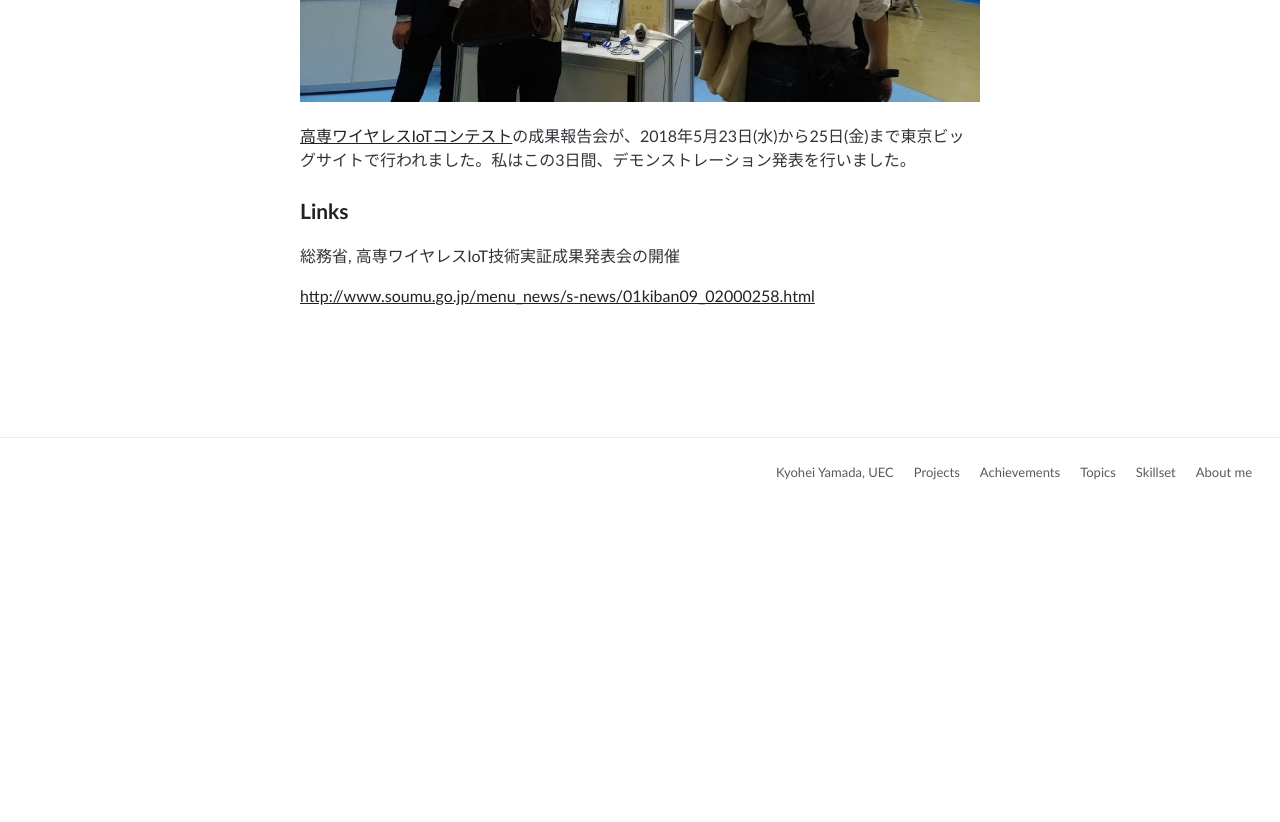
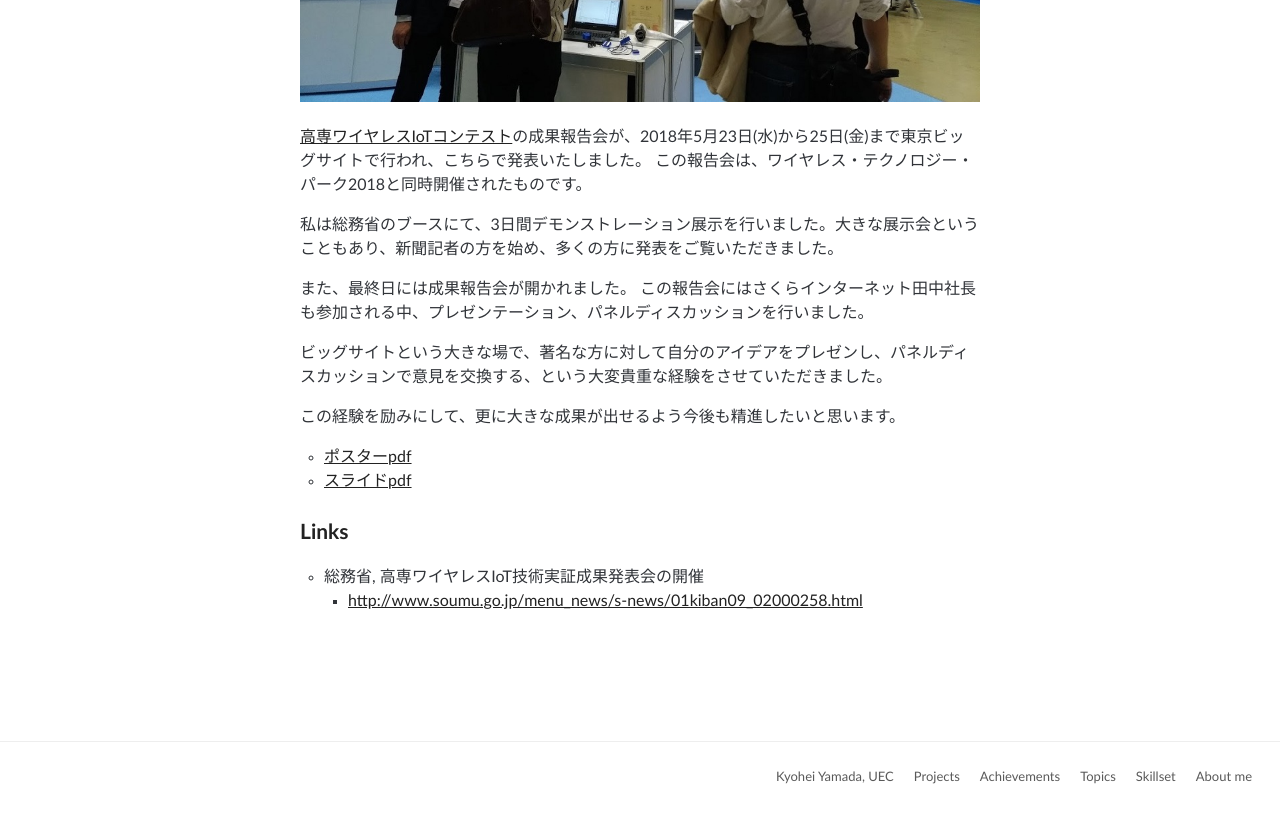
Before and after one commit to YamadaKyohei/YamadaKyohei.github.io, a plain HTML site: page topics/wtp2018/index.html in a window 1280 px wide. Shown: the part 800-1622 px from the top of the page. Before the commit the page ends 1390 px from the top, so only its background shows below. Drawn offline with Linux system fonts and the light colour scheme.

Commit message:
高専IoTコンテスト報告会に追記

```diff
--- a/topics/wtp2018/index.html
+++ b/topics/wtp2018/index.html
@@ -21,9 +21,12 @@
 
 
   <meta property="og:title" content="高専ワイヤレスIoTコンテスト成果発表会に参加しました" />
-<meta property="og:description" content="高専ワイヤレスIoTコンテストの成果報告会が、2018年5月23日(水)から25日(金)まで東京ビッグサイトで行われました。私はこの3日間、デモンストレーション発表を行いました。
-Links 総務省, 高専ワイヤレスIoT技術実証成果発表会の開催
-http://www.soumu.go.jp/menu_news/s-news/01kiban09_02000258.html" />
+<meta property="og:description" content="  高専ワイヤレスIoTコンテストの成果報告会が、2018年5月23日(水)から25日(金)まで東京ビッグサイトで行われ、こちらで発表いたしました。 この報告会は、ワイヤレス・テクノロジー・パーク2018と同時開催されたものです。
+私は総務省のブースにて、3日間デモンストレーション展示を行いました。大きな展示会ということもあり、新聞記者の方を始め、多くの方に発表をご覧いただきました。
+また、最終日には成果報告会が開かれました。 この報告会にはさくらインターネット田中社長も参加される中、プレゼンテーション、パネルディスカッションを行いました。
+ビッグサイトという大きな場で、著名な方に対して自分のアイデアをプレゼンし、パネルディスカッションで意見を交換する、という大変貴重な経験をさせていただきました。
+この経験を励みにして、更に大きな成果が出せるよう今後も精進したいと思います。
+ ポスターpdf スライドpdf  Links  総務省, 高専ワイヤレスIoT技術実証成果発表会の開催  http://www.soumu.go.jp/menu_news/s-news/01kiban09_02000258.html   " />
 <meta property="og:type" content="article" />
 <meta property="og:url" content="https://yamadakyohei.github.io/topics/wtp2018/" />
 <meta property="article:published_time" content="2018-05-25T18:27:56&#43;09:00"/>
@@ -110,13 +113,32 @@ http://www.soumu.go.jp/menu_news/s-news/01kiban09_02000258.html" />
 </figure>
 
 
-<p><a href="/topics/kosen_iot_contest">高専ワイヤレスIoTコンテスト</a>の成果報告会が、2018年5月23日(水)から25日(金)まで東京ビッグサイトで行われました。私はこの3日間、デモンストレーション発表を行いました。</p>
+<p><a href="/topics/kosen_iot_contest">高専ワイヤレスIoTコンテスト</a>の成果報告会が、2018年5月23日(水)から25日(金)まで東京ビッグサイトで行われ、こちらで発表いたしました。
+この報告会は、ワイヤレス・テクノロジー・パーク2018と同時開催されたものです。</p>
+
+<p>私は総務省のブースにて、3日間デモンストレーション展示を行いました。大きな展示会ということもあり、新聞記者の方を始め、多くの方に発表をご覧いただきました。</p>
+
+<p>また、最終日には成果報告会が開かれました。
+この報告会にはさくらインターネット田中社長も参加される中、プレゼンテーション、パネルディスカッションを行いました。</p>
+
+<p>ビッグサイトという大きな場で、著名な方に対して自分のアイデアをプレゼンし、パネルディスカッションで意見を交換する、という大変貴重な経験をさせていただきました。</p>
+
+<p>この経験を励みにして、更に大きな成果が出せるよう今後も精進したいと思います。</p>
+
+<ul>
+<li><a href="/pdf/smartiot_poster.pdf">ポスターpdf</a></li>
+<li><a href="/pdf/kosen_iot_contest_bigsight.pdf">スライドpdf</a></li>
+</ul>
 
 <h4 id="links">Links</h4>
 
-<p>総務省, 高専ワイヤレスIoT技術実証成果発表会の開催</p>
+<ul>
+<li>総務省, 高専ワイヤレスIoT技術実証成果発表会の開催
 
-<p><a href="http://www.soumu.go.jp/menu_news/s-news/01kiban09_02000258.html">http://www.soumu.go.jp/menu_news/s-news/01kiban09_02000258.html</a></p>
+<ul>
+<li><a href="http://www.soumu.go.jp/menu_news/s-news/01kiban09_02000258.html">http://www.soumu.go.jp/menu_news/s-news/01kiban09_02000258.html</a></li>
+</ul></li>
+</ul>
 
 
 </ul>
```
Also changed, not shown: index.xml (+10 -4 lines), topics/index.xml (+10 -4 lines), topics/kosha_web2019/index.html (+11 -2 lines), images/achirano_system.png (added), 1 other file.
